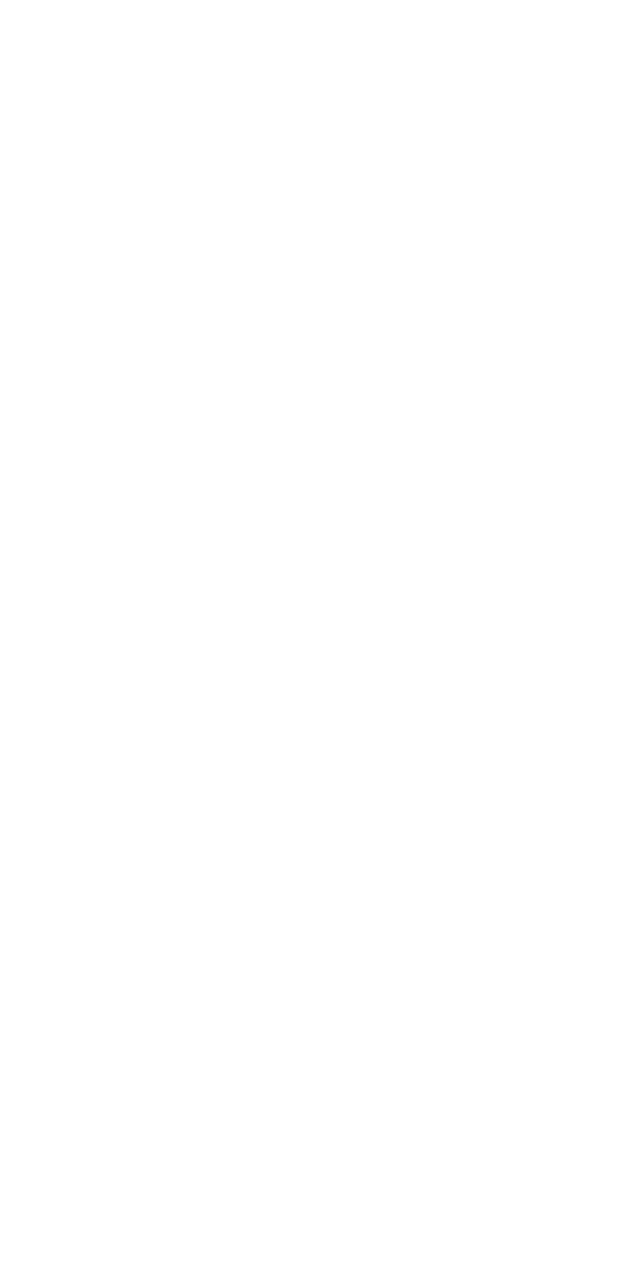
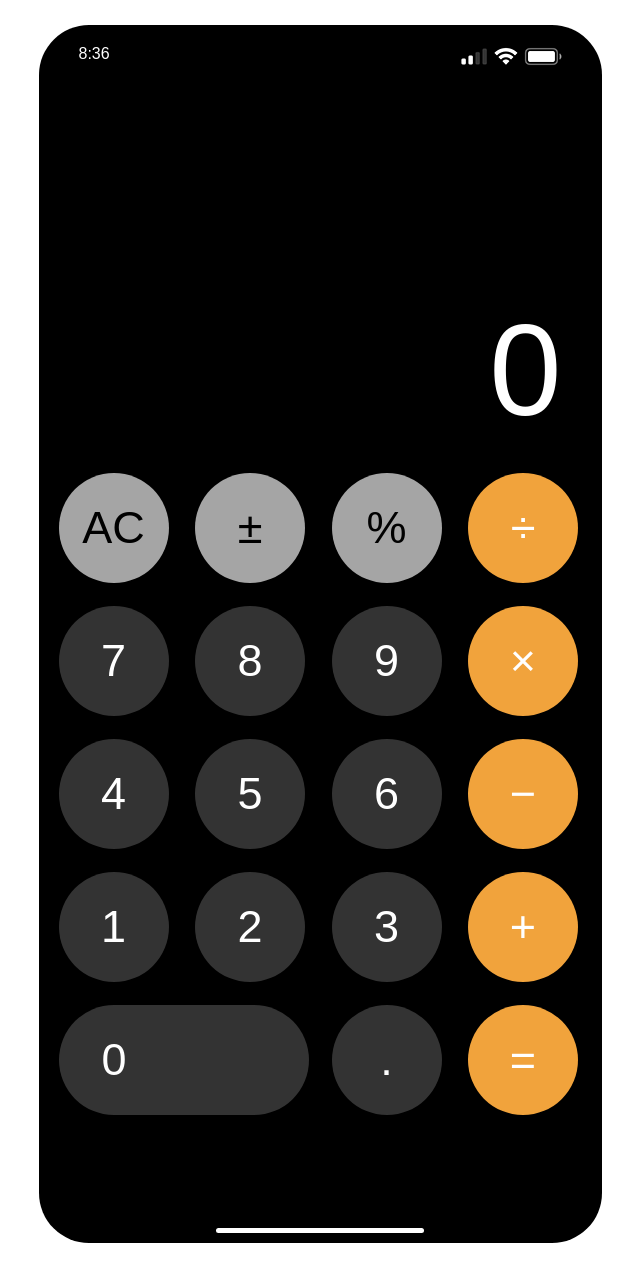
Before and after one commit to MALWICK/js-caculator, a plain HTML site: page index.html in a window 1280 px wide. Shown: the whole page, without its empty margins (320-960 px from the left). Before the commit the page ends 800 px from the top, so only its background shows below. Drawn offline with Linux system fonts and the light colour scheme.

Commit message:
creating the button of my calculator

```diff
--- a/asset/script/script.js
+++ b/asset/script/script.js
@@ -0,0 +1,54 @@
+//Dom elements
+
+const hourEl = document.querySelector('.hour');
+const minuteEl = document.querySelector('.minute');
+const displayEl = document.querySelector('.dispaly')
+
+const acEl = document.querySelector('.ac');
+const pmEl = document.querySelector('.pm');
+const percentEl = document.querySelector('.percent');
+
+const additionEl = document.querySelector('.addition');
+const subtractionEl = document.querySelector('.subtraction');
+const multiplicationEl = document.querySelector('.multiplication');
+const divisionEl = document.querySelector('.division');
+const equalEl = document.querySelector('.equal');
+
+
+
+const decimalEl = document.querySelector('.decimal');
+const number0El = document.querySelector('.number-0');
+const number1El = document.querySelector('.number-1');
+const number2El = document.querySelector('.number-2');
+const number3El = document.querySelector('.number-3');
+const number4El = document.querySelector('.number-4');
+const number5El = document.querySelector('.number-5');
+const number6El = document.querySelector('.number-6');
+const number7El = document.querySelector('.number-7');
+const number8El = document.querySelector('.number-8');
+const number9El = document.querySelector('.number-9');
+const numberElArray = [
+    number0El,number1El,number2El,number3El,number4El,number5El,number6El,number7El,number8El,number9El
+];
+
+
+
+
+//set up the time
+ const updateTime = () => {
+    const currentTime = new Date();
+
+    let currentHour = currentTime.getHours();
+    const currentMinute = currentTime.getMinutes();
+
+    if(currentHour > 12){
+        currentHour -= 12;
+    }
+
+    hourEl.textContent = currentHour.toString();
+    minuteEl.textContent = currentMinute.toString().padStart(2,'0');
+
+
+ }
+setInterval(updateTime,1000);
+updateTime();
--- a/asset/style/style.css
+++ b/asset/style/style.css
@@ -0,0 +1,91 @@
+* {
+  padding: 0;
+  margin: 0;
+  box-sizing: border-box;
+  user-select: none;
+}
+
+body {
+  margin: 25px;
+  font-family: Arial, Helvetica, sans-serif;
+}
+
+.calculator {
+  background: black;
+  width: 563px;
+  height: 1218px;
+  border-radius: 50px;
+  padding: 20px;
+  color: white;
+  margin: auto;
+  position: relative;
+}
+
+.top-container {
+  padding: 0 20px;
+  display: flex;
+  justify-content: space-between;
+  height: 250px;
+}
+
+.display {
+  font-size: 130px;
+  font-weight: 300;
+  margin-bottom: 20px;
+  margin-right: 20px;
+  height: 158px;
+  text-align: right;
+}
+
+.button-container {
+  display: grid;
+  grid-template-rows: repeat(5, 1fr);
+  grid-template-columns: repeat(4, 1fr);
+  gap: 23px;
+}
+
+.button {
+  height: 110px;
+  width: 110px;
+  font-size: 45px;
+  border-radius: 50%;
+  background: #333;
+  display: flex;
+  justify-content: center;
+  align-items: center;
+  cursor: pointer;
+  transition: filter 1.4s;
+}
+
+.button:active,
+button:focus {
+    filter: brightness(125%);
+}
+
+.button.function {
+  color: black;
+  background: #a5a5a5;
+}
+
+.button.operator {
+  background: #f1a33c;
+}
+
+.button.number-0{
+    width: 250px;
+    border-radius: 55px;
+    justify-content: flex-start;
+    padding-left: 43px;
+    grid-column: 1 / span 2;
+}
+
+.bottom {
+    width: 208px;
+    height: 5px;
+    background: white;
+    border-radius: 4px;
+    position: absolute;
+    bottom: 10px;
+    left: 50%;
+    transform: translatex(-50%);
+}
--- a/index.html
+++ b/index.html
@@ -5,9 +5,44 @@
     <meta http-equiv="X-UA-Compatible" content="IE=edge">
     <meta name="viewport" content="width=device-width, initial-scale=1.0">
     <link rel="stylesheet" href="asset/style/style.css">
-    <title>Document</title>
+    <title>Calculator</title>
 </head>
 <body>
+    <div class="calculator">
+        <div class="top-container">
+            <div class="clock">
+                <span class="hour">13</span>:<span class="minute">30</span>
+            </div>
+            <div class="status">
+                <img src="asset/images/status.png" alt="Status">
+            </div>
+        </div>
+        <div class="display">0</div>
+        <div class="button-container">
+            <div class="button function ac">AC</div>
+            <div class="button function pm">±</div>
+            <div class="button function percent">%</div>
+            <div class="button operator division">÷</div>
+            <div class="button number-7">7</div>
+            <div class="button number-8">8</div>
+            <div class="button number-9">9</div>
+            <div class="button operator multiplication">×</div>
+            <div class="button number-4">4</div>
+            <div class="button number-5">5</div>
+            <div class="button number-6">6</div>
+            <div class="button operator subtraction">−</div>
+            <div class="button number-1">1</div>
+            <div class="button number-2">2</div>
+            <div class="button number-3">3</div>
+            <div class="button operator addition">+</div>
+            <div class="button number-0">0</div>
+            <div class="button decimal">.</div>
+            <div class="button operator equal">=</div>
+
+
+        </div>
+        <div class="bottom"></div>
+    </div>
     <script src="asset/script/script.js"></script>
 </body>
 </html>
```
Also changed, not shown: asset/images/status.png (added).
